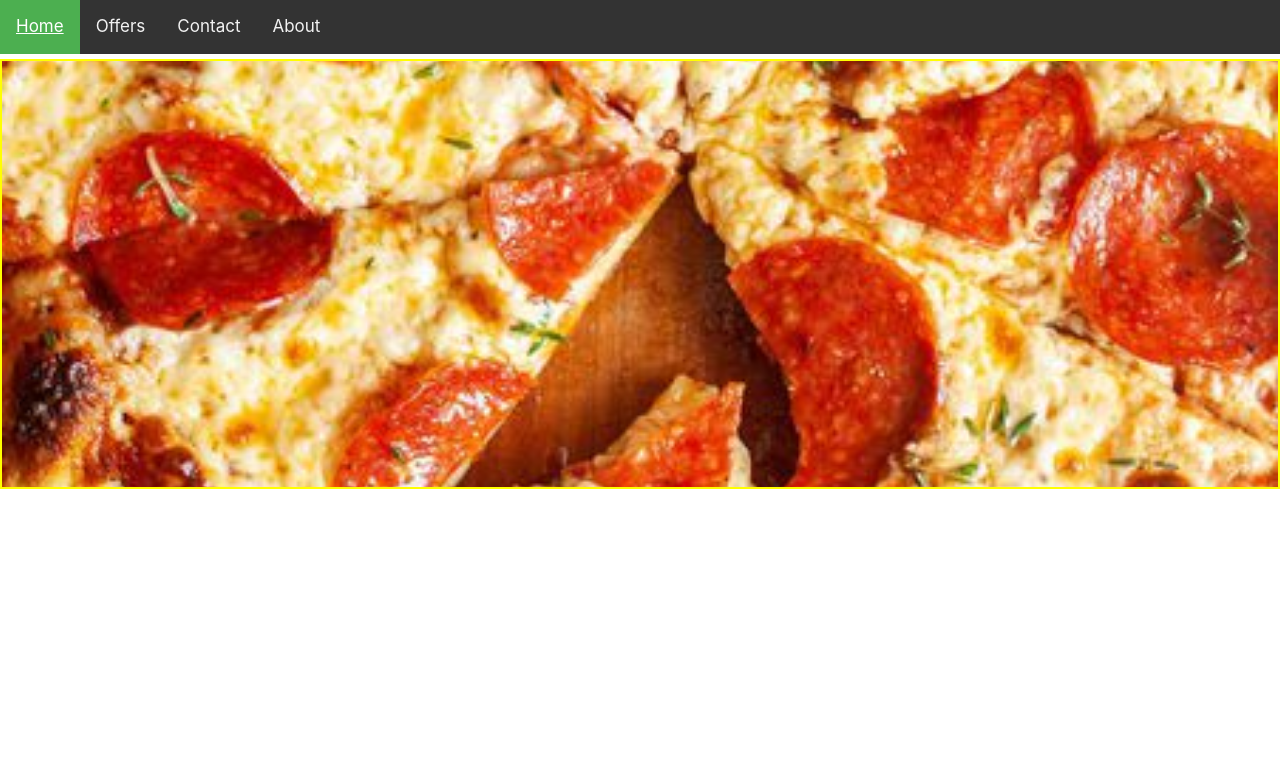
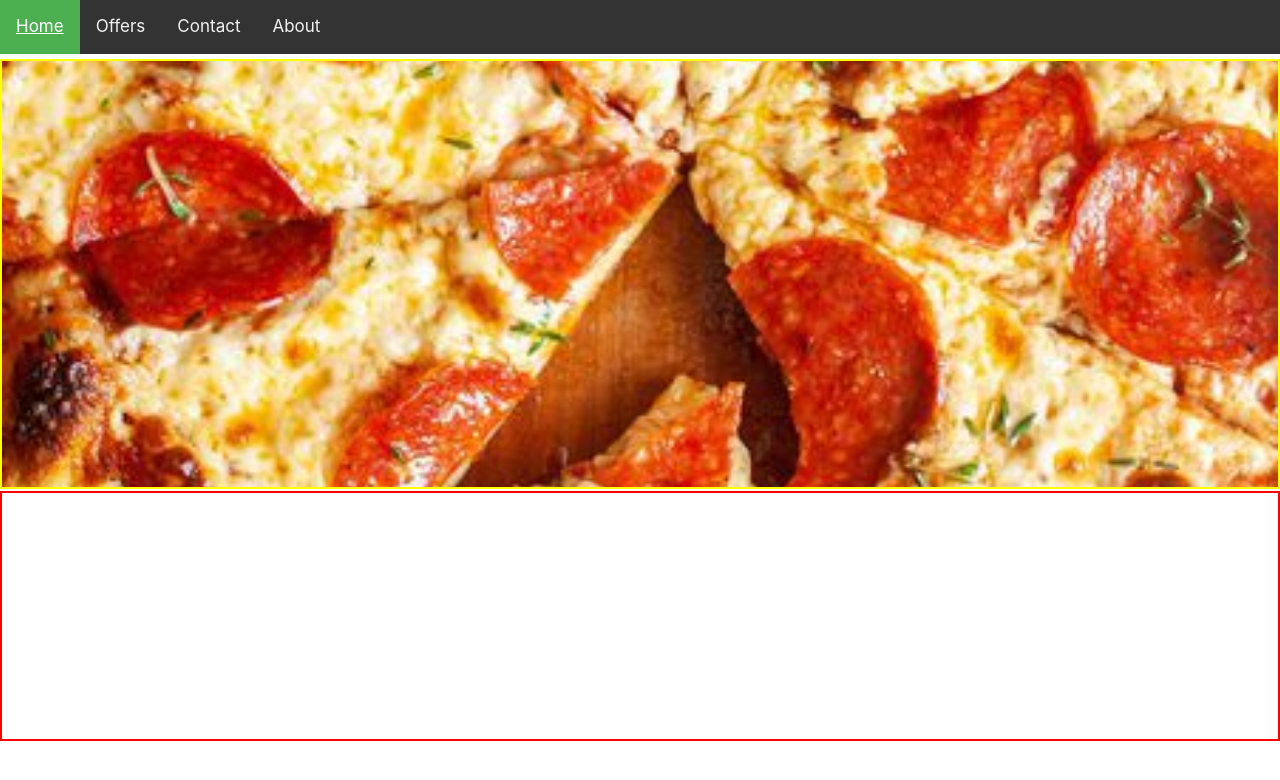
Before and after one commit to waruguru/Pizza-Inn, a plain HTML site: page index.html in a window 1280 px wide. Drawn offline with nearby package versions, Linux system fonts and the light colour scheme.

Commit message:
Add section to choose the pizza size

```diff
--- a/css/style.css
+++ b/css/style.css
@@ -42,3 +42,9 @@ background-color: wheat;
       height: 430px;
       width: 100%;
   }
+  .two{
+      border: 2px red solid;
+      margin-top: 2px;
+      height: 250px;
+      width: 100%;
+  }
--- a/index.html
+++ b/index.html
@@ -18,6 +18,9 @@
     <div class="one">
 
     </div>
+    <div class="two">
+
+    </div>
 
 </body>
 </html>
```
